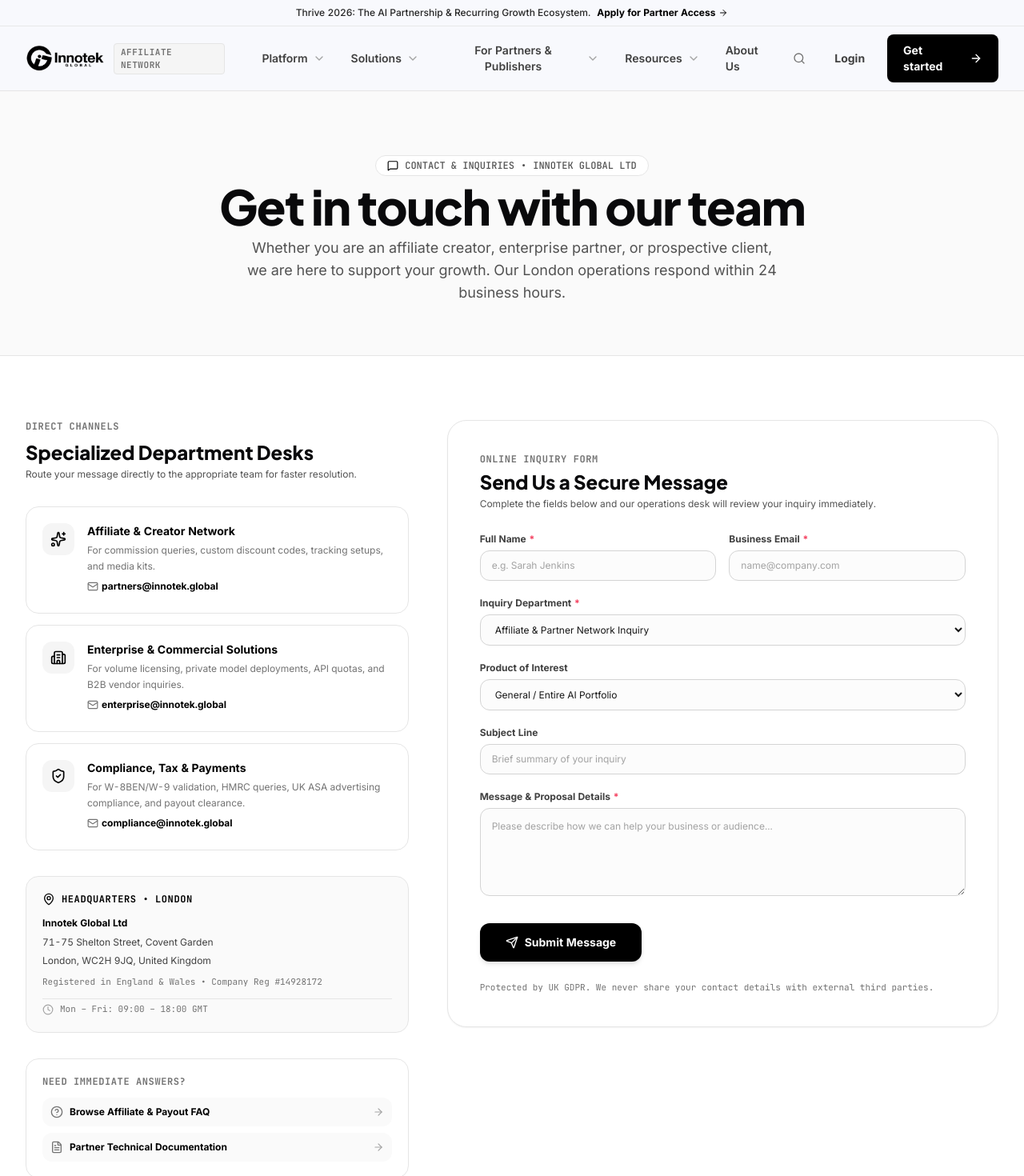
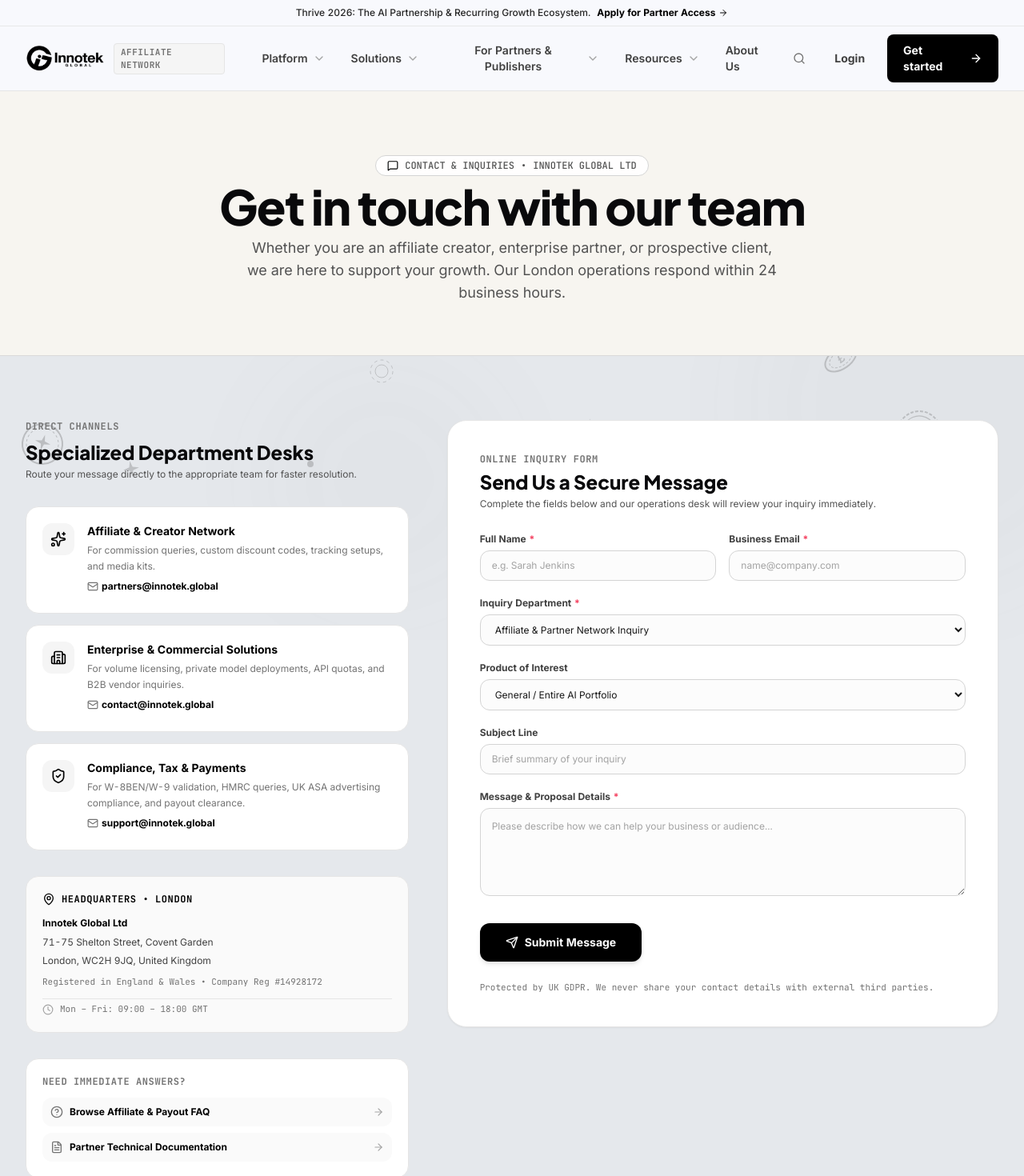
Before and after one commit to thesidmanspurs/affiliate, a Next.js app in the folder apps/dashboard/: page /contact in a window 1280 px wide. Shown: the top 1470 px of the page at 80% size. Built offline with nearby package versions, Linux system fonts and the light colour scheme.

Commit message:
style(about,contact): restore transparent coin pattern background and #F7F5F0 alternating rhythm

```diff
--- a/apps/dashboard/app/(public)/about/page.tsx
+++ b/apps/dashboard/app/(public)/about/page.tsx
@@ -28,14 +28,14 @@ import {
 
 export default function AboutPage() {
   return (
-    <div className="relative bg-white text-[#09090B] font-sans antialiased selection:bg-black selection:text-white min-h-[calc(100vh-80px)]">
+    <div className="relative bg-transparent text-[#09090B] font-sans antialiased selection:bg-black selection:text-white min-h-[calc(100vh-80px)]">
 
       {/* 1. EDITORIAL HEADER & COMPANY OVERVIEW */}
-      <section className="pt-16 pb-20 sm:pt-24 sm:pb-28 border-b border-neutral-200 bg-white">
+      <section className="pt-16 pb-20 sm:pt-24 sm:pb-28 border-b border-neutral-300/80 bg-transparent">
         <div className="mx-auto max-w-4xl px-4 sm:px-6 lg:px-8 text-center space-y-6">
 
           {/* Subtle Institutional Pill */}
-          <div className="inline-flex items-center gap-2 rounded-full border border-neutral-200 bg-neutral-50 px-3.5 py-1 text-xs font-mono font-medium text-neutral-600">
+          <div className="inline-flex items-center gap-2 rounded-full border border-neutral-300 bg-white/90 px-3.5 py-1 text-xs font-mono font-medium text-neutral-600 shadow-2xs">
             <span>ABOUT INNOTEK GLOBAL</span>
             <span>&bull;</span>
             <span>LONDON, UNITED KINGDOM</span>
@@ -64,7 +64,7 @@ export default function AboutPage() {
       </section>
 
       {/* 2. THE INNOTEK STORY (NARRATIVE ESSAY) */}
-      <section className="py-20 sm:py-28 border-b border-neutral-200 bg-white">
+      <section className="py-20 sm:py-28 border-b border-neutral-300/80 bg-[#F7F5F0]">
         <div className="mx-auto max-w-3xl px-4 sm:px-6 lg:px-8 space-y-12">
 
           <div className="space-y-4">
@@ -98,7 +98,7 @@ export default function AboutPage() {
       </section>
 
       {/* 3. MEET THE INNOTEK MASCOTS: GIZMO, BYTE & SPARK */}
-      <section className="py-20 sm:py-28 border-b border-neutral-200 bg-white">
+      <section className="py-20 sm:py-28 border-b border-neutral-300/80 bg-transparent">
         <div className="mx-auto max-w-5xl px-4 sm:px-6 lg:px-8">
 
           <div className="grid grid-cols-1 lg:grid-cols-12 gap-12 items-center">
@@ -183,7 +183,7 @@ export default function AboutPage() {
       </section>
 
       {/* 4. OUR VALUES & CULTURE */}
-      <section className="py-20 sm:py-28 border-b border-neutral-200 bg-white">
+      <section className="py-20 sm:py-28 border-b border-neutral-300/80 bg-[#F7F5F0]">
         <div className="mx-auto max-w-5xl px-4 sm:px-6 lg:px-8 space-y-16">
 
           <div className="max-w-2xl">
@@ -259,7 +259,7 @@ export default function AboutPage() {
       </section>
 
       {/* 5. OUR JOURNEY (MILESTONES TIMELINE) */}
-      <section className="py-20 sm:py-28 border-b border-neutral-200 bg-white">
+      <section className="py-20 sm:py-28 border-b border-neutral-300/80 bg-transparent">
         <div className="mx-auto max-w-3xl px-4 sm:px-6 lg:px-8 space-y-12">
 
           <div>
@@ -271,7 +271,7 @@ export default function AboutPage() {
             </h2>
           </div>
 
-          <div className="relative border-l-2 border-neutral-200 pl-6 sm:pl-8 space-y-10">
+          <div className="relative border-l-2 border-neutral-300 pl-6 sm:pl-8 space-y-10">
 
             {/* 2023 */}
             <div className="relative">
@@ -327,7 +327,7 @@ export default function AboutPage() {
       </section>
 
       {/* 6. STATUTORY CORPORATE PROFILE */}
-      <section className="py-20 sm:py-28 border-b border-neutral-200 bg-white">
+      <section className="py-20 sm:py-28 border-b border-neutral-300/80 bg-[#F7F5F0]">
         <div className="mx-auto max-w-4xl px-4 sm:px-6 lg:px-8 space-y-8">
 
           <div className="text-center max-w-xl mx-auto space-y-2">
@@ -394,7 +394,7 @@ export default function AboutPage() {
       </section>
 
       {/* 7. WARM CLOSING INVITATION (NOT A SALES PITCH) */}
-      <section className="py-20 sm:py-24 bg-white text-center">
+      <section className="py-20 sm:py-24 bg-transparent text-center">
         <div className="mx-auto max-w-2xl px-4 sm:px-6 lg:px-8 space-y-6">
 
           <div className="inline-flex items-center justify-center h-12 w-12 rounded-2xl bg-neutral-100 text-black mx-auto">
--- a/apps/dashboard/app/(public)/contact/page.tsx
+++ b/apps/dashboard/app/(public)/contact/page.tsx
@@ -80,12 +80,12 @@ export default function ContactPage() {
   };
 
   return (
-    <div className="relative bg-white text-[#09090B] font-sans antialiased min-h-[calc(100vh-80px)]">
+    <div className="relative bg-transparent text-[#09090B] font-sans antialiased min-h-[calc(100vh-80px)]">
       {/* 1. Header Banner */}
-      <section className="pt-16 pb-14 sm:pt-20 sm:pb-16 border-b border-neutral-200 bg-[#FAFAFA]">
+      <section className="pt-16 pb-14 sm:pt-20 sm:pb-16 border-b border-neutral-300/80 bg-[#F7F5F0]">
         <div className="mx-auto max-w-5xl px-4 sm:px-6 lg:px-8 text-center space-y-4">
           <ScrollReveal direction="up" delay={50} duration={600}>
-            <div className="inline-flex items-center gap-2 rounded-full border border-neutral-200 bg-white px-3.5 py-1 text-xs font-mono font-medium text-neutral-600 shadow-2xs mb-2">
+            <div className="inline-flex items-center gap-2 rounded-full border border-neutral-300 bg-white/90 px-3.5 py-1 text-xs font-mono font-medium text-neutral-600 shadow-2xs mb-2">
               <MessageSquare className="h-3.5 w-3.5 text-black" />
               <span>CONTACT &amp; INQUIRIES</span>
               <span>&bull;</span>
@@ -104,7 +104,7 @@ export default function ContactPage() {
       </section>
 
       {/* 2. Main Contact Grid */}
-      <section className="py-16 sm:py-20 bg-white">
+      <section className="py-16 sm:py-20 bg-transparent">
         <div className="mx-auto max-w-7xl px-4 sm:px-6 lg:px-8">
           <div className="grid grid-cols-1 lg:grid-cols-12 gap-12 items-start">
 
@@ -161,11 +161,11 @@ export default function ContactPage() {
                         For volume licensing, private model deployments, API quotas, and B2B vendor inquiries.
                       </p>
                       <a
-                        href="mailto:enterprise@innotek.global"
+                        href="mailto:contact@innotek.global"
                         className="text-xs font-bold text-black hover:underline inline-flex items-center gap-1 pt-1"
                       >
                         <Mail className="h-3.5 w-3.5 text-neutral-500" />
-                        <span>enterprise@innotek.global</span>
+                        <span>contact@innotek.global</span>
                       </a>
                     </div>
                   </div>
@@ -183,11 +183,11 @@ export default function ContactPage() {
                         For W-8BEN/W-9 validation, HMRC queries, UK ASA advertising compliance, and payout clearance.
                       </p>
                       <a
-                        href="mailto:compliance@innotek.global"
+                        href="mailto:support@innotek.global"
                         className="text-xs font-bold text-black hover:underline inline-flex items-center gap-1 pt-1"
                       >
                         <Mail className="h-3.5 w-3.5 text-neutral-500" />
-                        <span>compliance@innotek.global</span>
+                        <span>support@innotek.global</span>
                       </a>
                     </div>
                   </div>
```
